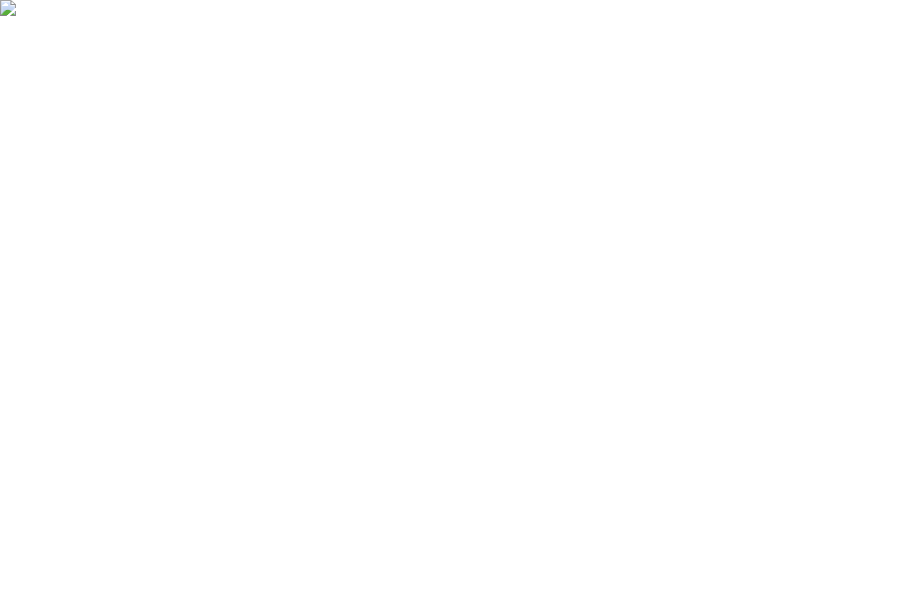
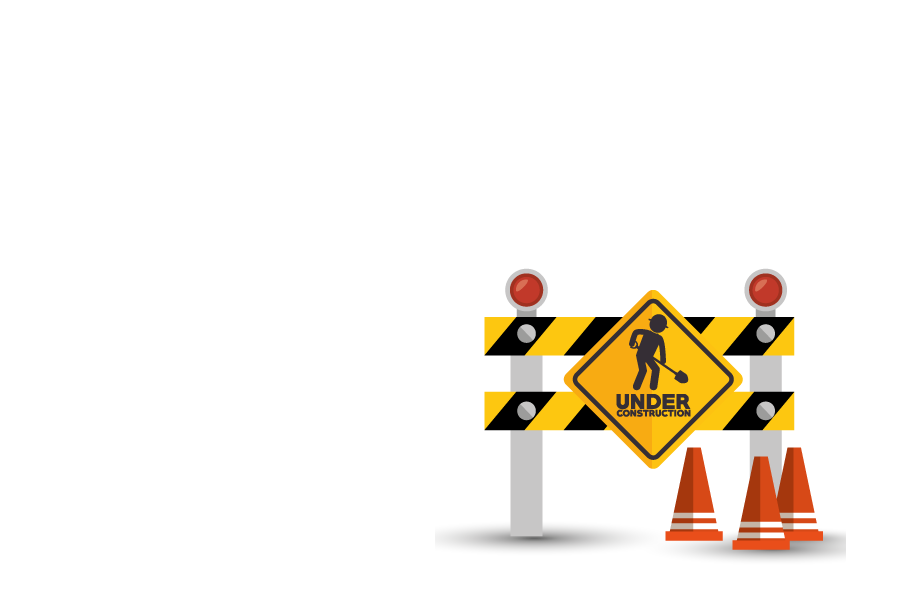
Before and after one commit to TwoYetis/TwoYetis-Webpage, a plain HTML site: page index.html in a window 1280 px wide. Shown: the whole page, without its empty margins (0-909 px from the left). Drawn offline with Linux system fonts and the light colour scheme.

Commit message:
test finished

```diff
--- a/index.html
+++ b/index.html
@@ -1,4 +1,4 @@
-<div><img src="images/"></div>
+<div><img src="images/website-under-construction.png"></div>
 
 <style>
 html, body
```
